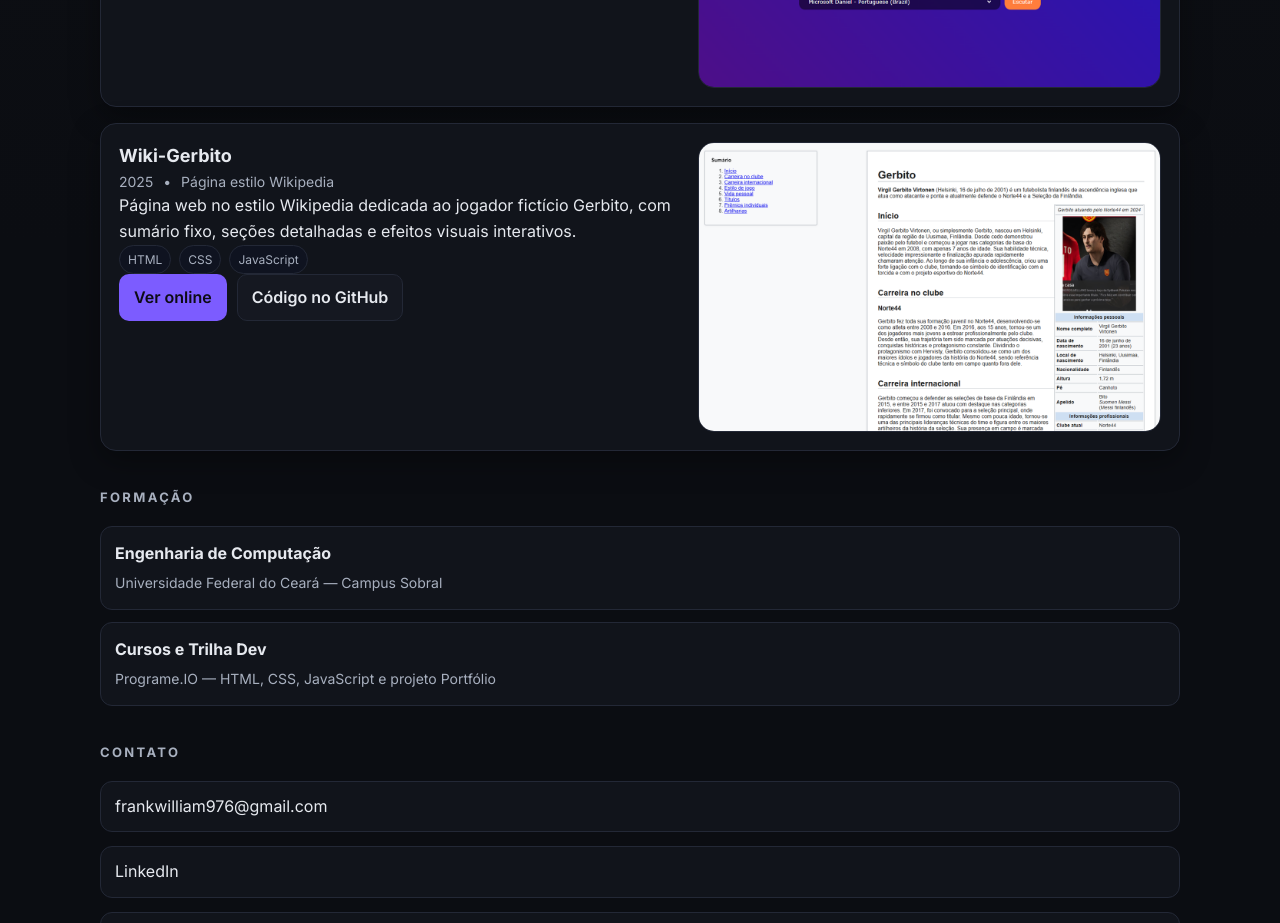
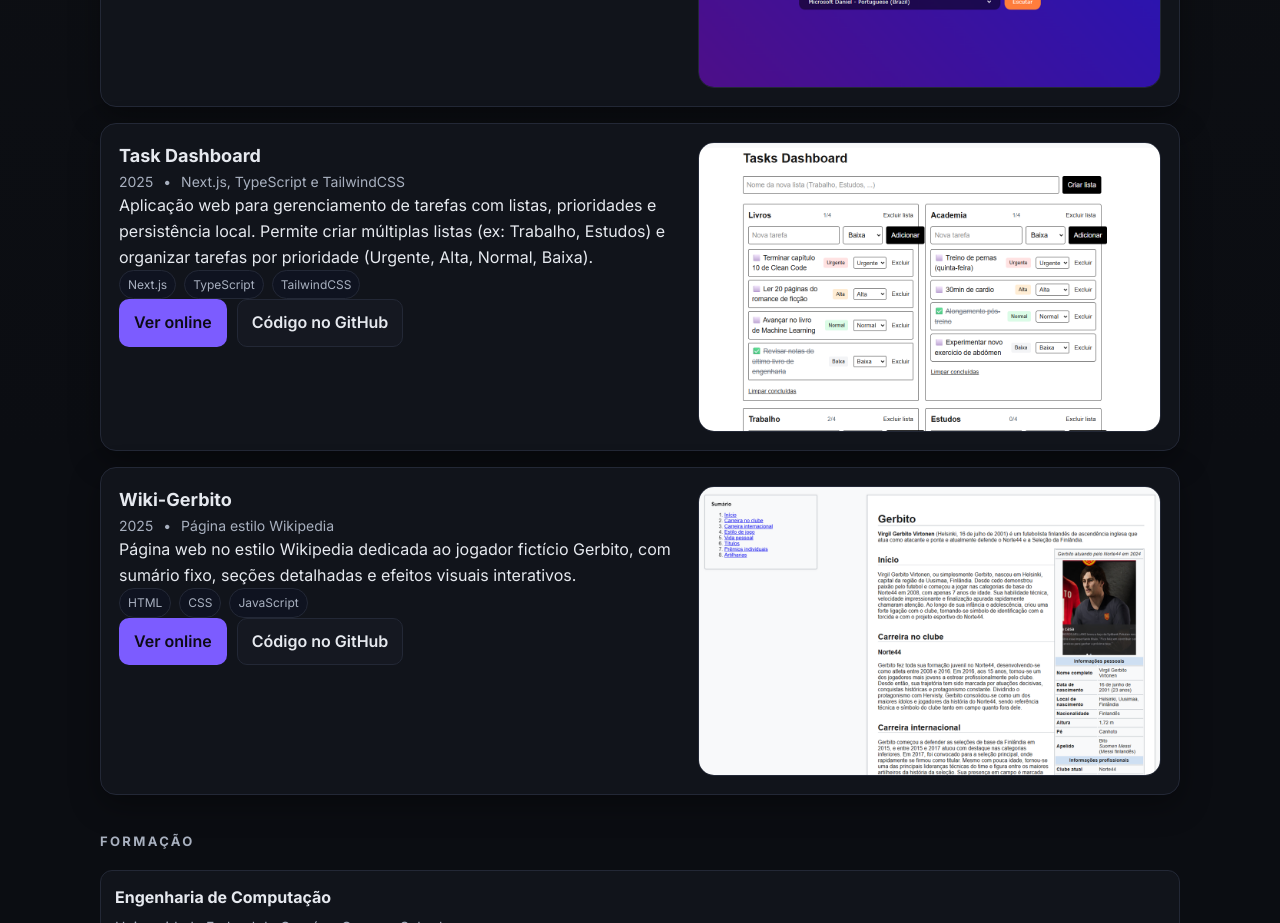
Before and after one commit to frankstiwrx/frankstiwrx.github.io, a plain HTML site: page index.html in a window 1280 px wide. Shown: the part 980-1903 px from the top of the page. Drawn offline with Linux system fonts and the light colour scheme.

Commit message:
fix: atualiza index do portfólio

```diff
--- a/index.html
+++ b/index.html
@@ -110,6 +110,37 @@
           </div>
         </article>
 
+        <article class="project" aria-labelledby="taskdashboard-title">
+  <div>
+    <header>
+      <h4 id="taskdashboard-title" class="project-title">Task Dashboard</h4>
+      <div class="project-meta">
+        <time datetime="2025">2025</time>
+        <span>•</span>
+        <span>Next.js, TypeScript e TailwindCSS</span>
+      </div>
+    </header>
+    <p>
+      Aplicação web para gerenciamento de tarefas com listas, prioridades e persistência local.
+      Permite criar múltiplas listas (ex: Trabalho, Estudos) e organizar tarefas por prioridade
+      (Urgente, Alta, Normal, Baixa).
+    </p>
+    <div class="skills">
+      <span class="chip">Next.js</span>
+      <span class="chip">TypeScript</span>
+      <span class="chip">TailwindCSS</span>
+    </div>
+    <div class="actions">
+      <a class="btn primary" href="https://task-dashboard-delta-six.vercel.app/" target="_blank" rel="noopener">Ver online</a>
+      <a class="btn" href="https://github.com/frankstiwrx/tasks-dashboard-next" target="_blank" rel="noopener">Código no GitHub</a>
+    </div>
+  </div>
+  <div>
+    <img src="img/thumb-taskdashboard.png" alt="Interface do Task Dashboard com listas e prioridades" style="border-radius: var(--radius); border: 1px solid var(--border);" />
+  </div>
+</article>
+
+
         <article class="project" aria-labelledby="wiki-title">
           <div>
             <header>
```
